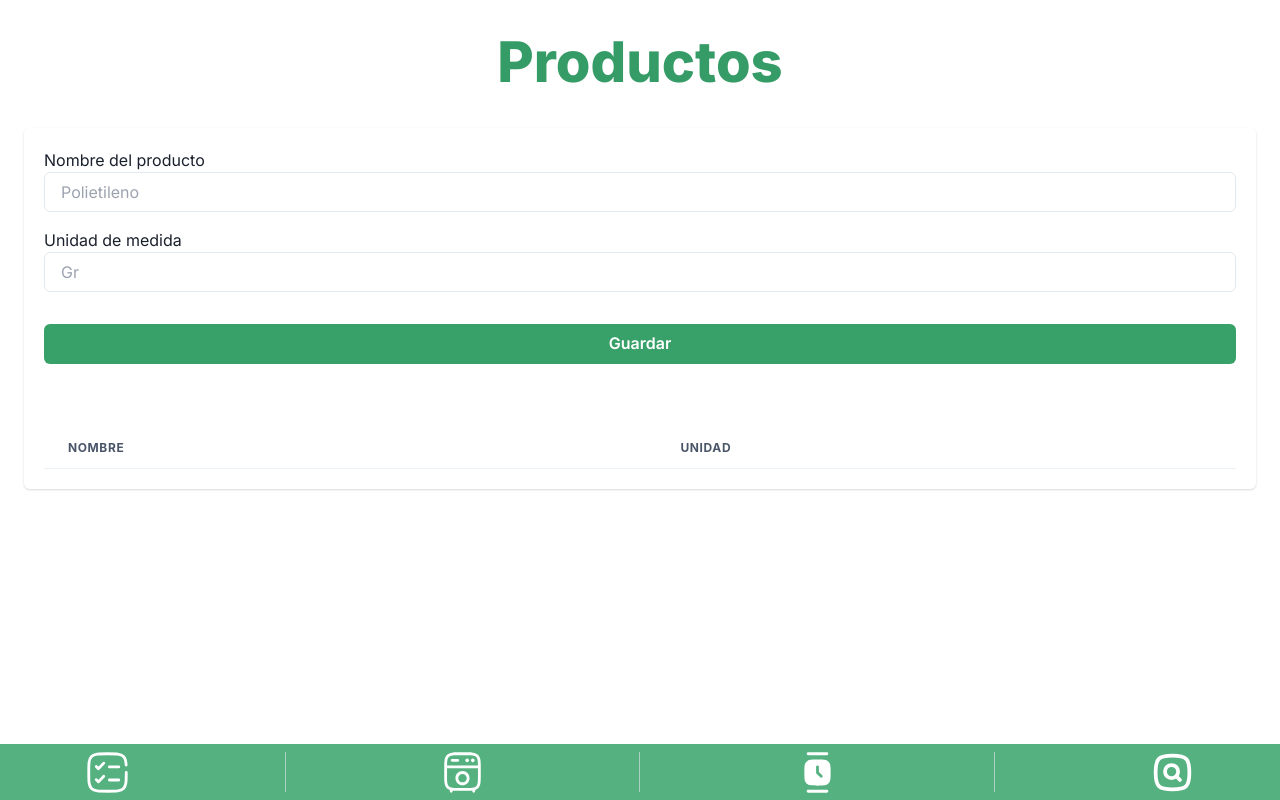
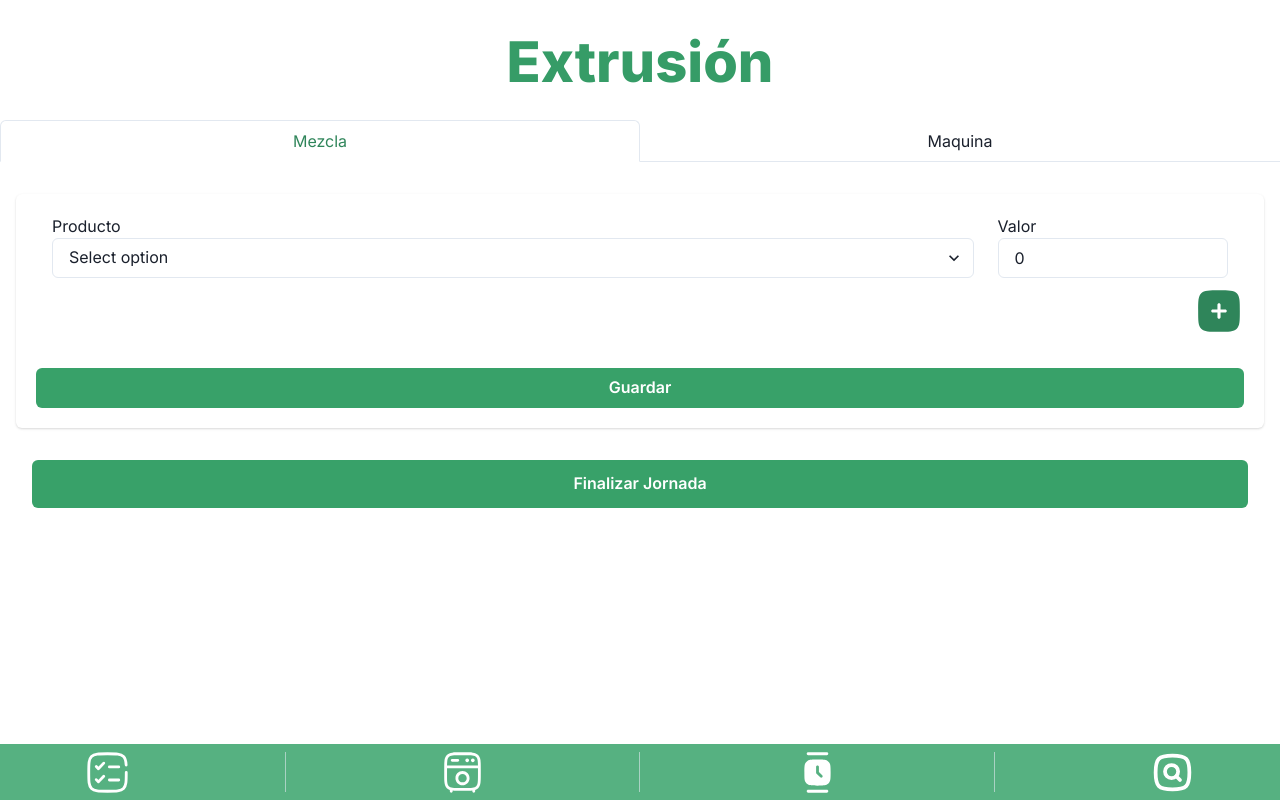
Before and after one commit to parradafe/em-app, a Next.js app: page / in a window 1280 px wide. Built offline with nearby package versions, Linux system fonts and the light colour scheme.

Commit message:
extrusion mix base functionality

```diff
--- a/src/app/page.tsx
+++ b/src/app/page.tsx
@@ -25,6 +25,8 @@ import Machine from '@/icons/machine.svg';
 import Checklist from '@/icons/checklist.svg';
 import Watch from '@/icons/watch.svg';
 import Search from '@/icons/search.svg';
+import Edit from '@/icons/edit.svg';
+import Remove from '@/icons/remove.svg';
 
 import { Button } from '@chakra-ui/react'
 import {
@@ -35,12 +37,13 @@ import {
   AccordionIcon,
 } from '@chakra-ui/react'
 import { useState } from 'react'
-import {  useProductStore } from './store/product.store'
+import { useProductStore } from './store/product.store'
+import { useMixStore } from './store/mix.store'
 
 export default function Home() {
 
   const menu = ['PRODUCTS', 'EXTRUSION', 'ARCHIVE', 'SEARCH'];
-  const [currentPage, setCurrentPage] = useState(menu[0]);
+  const [currentPage, setCurrentPage] = useState(menu[1]);
 
   const data = [
     {
@@ -55,28 +58,70 @@ export default function Home() {
     }
   ];
 
+  const datat = [
+    {
+      productId : '123',
+      productName : 'xx',
+      productQuantity : 23
+    },
+    {
+      productId : '321',
+      productName : 'yy',
+      productQuantity : 56
+    }
+  ]
+
   /** controladores */
 
   /* Products */
 
-  const productName = useProductStore((state : any) => state.name);
-  const productUnit = useProductStore((state : any) => state.unit);
+  const productName = useProductStore((state: any) => state.name);
+  const productUnit = useProductStore((state: any) => state.unit);
 
-  const setProductName = useProductStore((state : any) => state.setName);
-  const setProductUnit = useProductStore((state : any) => state.setUnit);
+  const setProductName = useProductStore((state: any) => state.setName);
+  const setProductUnit = useProductStore((state: any) => state.setUnit);
 
-  const addProduct = useProductStore((state : any) => state.registerProduct);
-  const products = useProductStore((state : any) => state.products);
+  const addProduct = useProductStore((state: any) => state.registerProduct);
+  const products = useProductStore((state: any) => state.products);
 
 
   const addProductHandler = () => {
     addProduct({
-      name : productName.target.value,
-      unit : productUnit.target.value
+      name: productName.target.value,
+      unit: productUnit.target.value
     })
   }
 
+  /** Mix */
+
+  const setProduct = useMixStore((state) => state.setProduct);
+  const setProductQuantity = useMixStore((state) => state.setQuantity);
+  const addProductToMix = useMixStore((state) => state.addProduct);
+  const editItem = useMixStore((state) => state.editProduct);
+  const mixProducts = useMixStore((state) => state.products);
+  const loadItem = useMixStore((state) => state.loadItem);
+  const removeItem = useMixStore((state) => state.removeProduct);
+
+  const productLabel = useMixStore((state) => state.productName);
+  const productQuantity = useMixStore((state) => state.productQuantity);
+
+  const productNameHandler = (event) => {
+    const value = event.target.value;
+    const id = data.find(p => p.name === value)?.id;
+
+    setProduct(value, id)
+  }
+
+  const editItemHandler = (productId) => {
+    loadItem(productId)
+  }
+
+  const removeItemHandler = (productId) => {
+    removeItem(productId)
+  }
+
   /** fin controladores */
+
 
   return (
     <>
@@ -87,10 +132,10 @@ export default function Home() {
             <CardBody>
               <div className='mb-16'>
                 <label htmlFor="product-name">Nombre del producto</label>
-                <Input placeholder='Polietileno' id="product-name" className='mb-4' onChange={setProductName}/>
+                <Input placeholder='Polietileno' autoComplete='off' id="product-name" className='mb-4' onChange={setProductName} />
 
                 <label htmlFor="product-name">Unidad de medida</label>
-                <Input placeholder='Gr' id="product-name" className='mb-8' onChange={setProductUnit}/>
+                <Input placeholder='Gr' autoComplete='off' id="product-name" className='mb-8' onChange={setProductUnit} />
 
                 <Button colorScheme='green' className='w-full' onClick={addProductHandler}>Guardar</Button>
               </div>
@@ -124,14 +169,6 @@ export default function Home() {
         </div>
       }
 
-      {/*       <Box position='relative' padding='10'>
-        <Divider />
-        <AbsoluteCenter bg='white' px='4'>
-          DURANTE EXTRUSION
-        </AbsoluteCenter>
-      </Box> */}
-
-
       {currentPage === menu[1] &&
         <>
           <h1 className='mb-4 text-[3.5rem] mt-5 font-extrabold text-center text-[#369C67]'> Extrusión </h1>
@@ -148,25 +185,30 @@ export default function Home() {
                     <div className='flex w-full justify-around px-4 mb-2 gap-6'>
                       <div className='w-[80%]'>
                         <label htmlFor="product-selector">Producto</label>
-                        <Select id="product-selector" placeholder='Select option'>
-                          {data.map(({ name, id }) => <option key={id} value='option1'>{name}</option>)}
+                        <Select id="product-selector" placeholder='Select option' onChange={productNameHandler} value={productLabel}>
+                          {data.map(({ name, id }) => <option key={id} value={name}>{name}</option>)}
                         </Select>
                       </div>
 
                       <div className='w-[20%]'>
                         <label htmlFor="product-name">Valor</label>
-                        <Input placeholder='Gr' id="product-name" type='number' />
+                        <Input placeholder='Gr' id="product-name" type='number' value={productQuantity} onChange={(e) => setProductQuantity((e.target.value))} />
                       </div>
                     </div>
-                    <div className='flex justify-end'>
-                      <Image src={Add} alt='add product' />
+                    <div className='flex justify-end mb-4'>
+                      <Image src={Add} alt='add product' onClick={addProductToMix} />
                     </div>
                     <UnorderedList className='mb-8'>
-                      {data.map(({ id, name }) => {
-                        return <div className='grid grid-cols-3 gap-4' key={id}>
-                          <ListItem color='green.500' >{name}</ListItem>
-                          <p>20 Gr(s)</p>
-                          <p className=''>Editar</p>
+                      {mixProducts.map(({ productName, productQuantity , productId}, id) => {
+                        return <div className='grid grid-cols-6 gap-4' key={id}>
+                          <ListItem color='green.500' className='col-span-3'>{productName}</ListItem>
+                          <p>{productQuantity}</p>
+                          <div className='flex items-center' onClick={() => editItemHandler(productId)}>
+                            <Image src={Edit} alt='edit item' />
+                          </div>
+                          <div className='flex items-center' onClick={() => removeItemHandler(productId)}>
+                            <Image src={Remove} alt='remove item' />
+                          </div>
                         </div>
                       })}
                     </UnorderedList>
@@ -887,7 +929,7 @@ export default function Home() {
                   </UnorderedList>
 
                   <UnorderedList className='mb-8'>
-                  {[19,21,23].map((value, id) => {
+                    {[19, 21, 23].map((value, id) => {
                       return <div className='grid grid-cols-2 gap-4' key={id}>
                         <ListItem color='blue.500' >{value} grados</ListItem>
                         <p>12:00</p>
--- /dev/null
+++ b/src/app/store/mix.store.ts
@@ -0,0 +1,53 @@
+import { create } from 'zustand';
+import { v4 as uuidv4 } from 'uuid';
+
+
+const initialState = {
+    itemId: '',
+    productName: '',
+    productId: '',
+    productQuantity: 0,
+
+    products: [],
+}
+
+export const useMixStore = create((set, get) => ({
+    ...initialState,
+
+
+    setProduct: (name, id) => set(() => ({ productName: name, productId: id })),
+    setQuantity: (quantity) => set(() => ({ productQuantity: quantity })),
+
+    addProduct: () => {
+        const products = get().products;
+        const itemExists = products.find(it => it.productName === (get().productName));
+
+        if (!itemExists) {
+            set((state) => ({ products: [...state.products, { productName: state.productName, productId: state.productId, productQuantity: state.productQuantity }] }))
+            return;
+        }
+
+        set({
+            products: [
+                { productName: get().productName, productId: get().productId, productQuantity: get().productQuantity },
+                ...products.filter(p => p.productId !== itemExists.productId)
+            ]
+        })
+    },
+    removeProduct: (itemId) => {
+        const newArray = get().products.filter(p => p.productId !== itemId)
+        set({ products: newArray })
+    },
+
+    loadItem: (productId) => {
+        const { productName, productQuantity } = (get().products).find(p => p.productId === productId);
+        set({ productName: productName, productQuantity: productQuantity })
+    },
+
+    reset: () => {
+        set((state) => {
+            const prods = state.products;
+            return { ...initialState, prods }
+        })
+    }
+}))
```
Also changed, not shown: src/icons/edit.svg (added), src/icons/remove.svg (added). Lines whose indentation alone changed are shown as unchanged.
